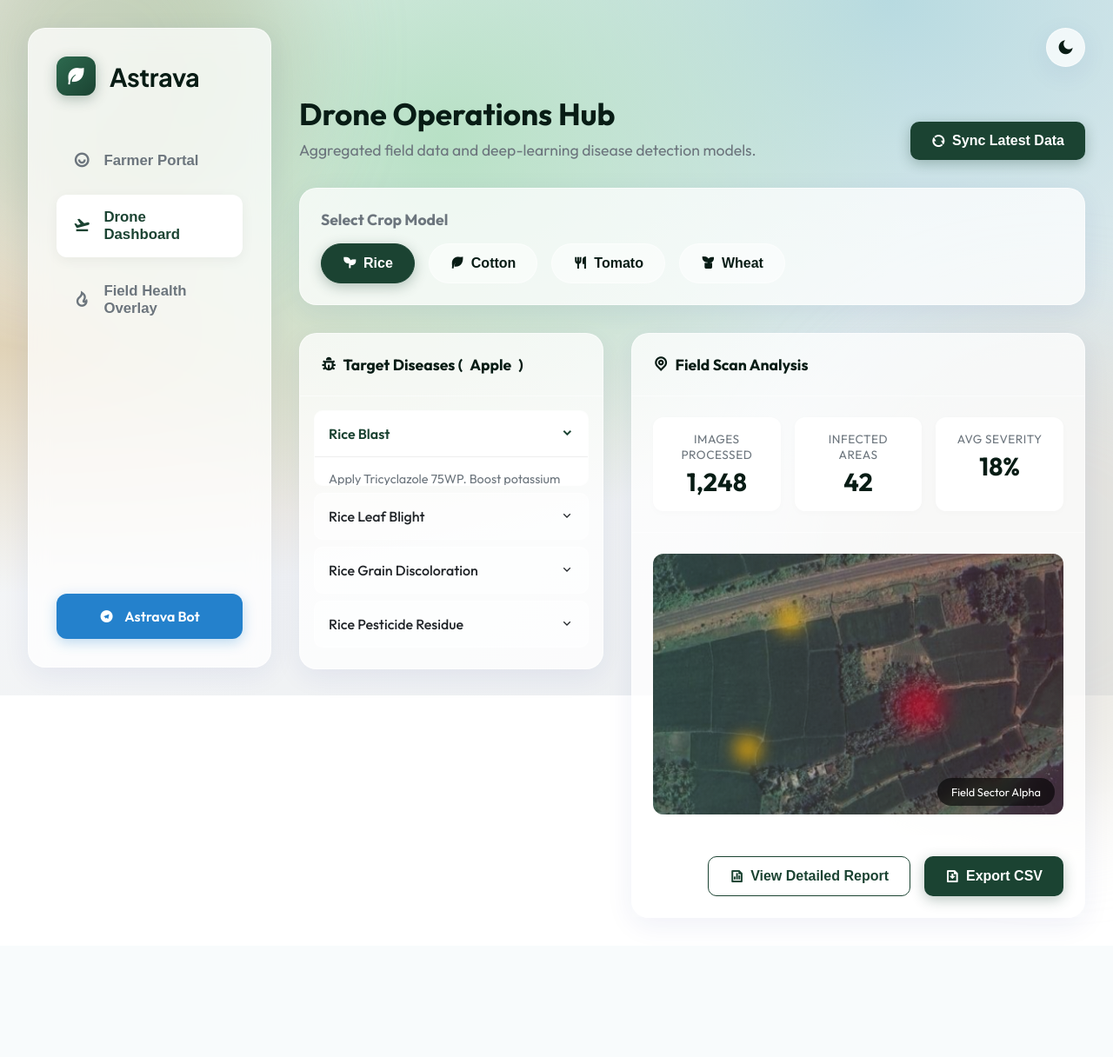
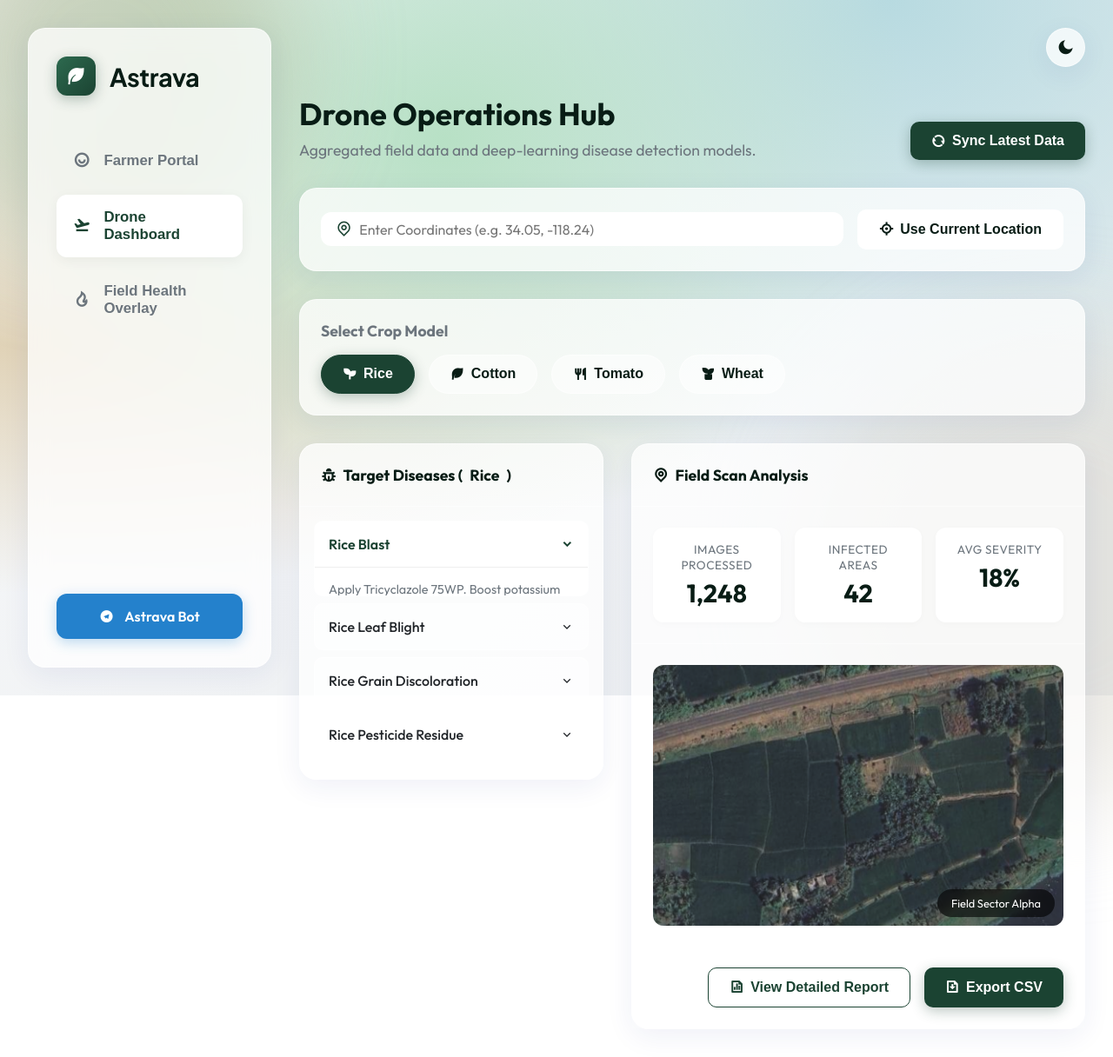
Before and after one commit to Sibi-Chakravarthi/Astrava-Hackathon, a Flask app: page / in a window 1280 px wide, after a click on "Drone Dashboard". Shown: the whole page at 87% size. Before the commit the page ends 1040 px from the top, so only its background shows below. Run offline with Flask 3, Linux system fonts and the light colour scheme.

Commit message:
Added location map

```diff
--- a/static/css/style.css
+++ b/static/css/style.css
@@ -798,6 +798,72 @@ body {
 }
 
 /* ====== Field Health Overlay ====== */
+.location-controls {
+    padding: 1.5rem;
+    margin-bottom: 2rem;
+    display: flex;
+    flex-direction: column;
+    gap: 1rem;
+}
+
+.location-inputs {
+    display: flex;
+    gap: 1rem;
+    align-items: center;
+    flex-wrap: wrap;
+}
+
+.input-group {
+    flex: 1;
+    min-width: 250px;
+    display: flex;
+    align-items: center;
+    background: white;
+    border: 1px solid var(--glass-border);
+    border-radius: 12px;
+    padding: 0.5rem 1rem;
+    transition: var(--transition-fast);
+}
+
+.input-group i {
+    color: var(--primary-color);
+    font-size: 1.2rem;
+    margin-right: 0.5rem;
+}
+
+.input-group input {
+    border: none;
+    outline: none;
+    background: transparent;
+    width: 100%;
+    font-family: inherit;
+    font-size: 1rem;
+    color: var(--text-main);
+}
+
+.input-group:focus-within {
+    border-color: var(--primary-color);
+    box-shadow: 0 0 0 3px rgba(45, 106, 79, 0.1);
+}
+
+[data-theme="dark"] .input-group {
+    background: rgba(45, 45, 45, 0.8);
+    color: var(--text-main);
+}
+
+.location-display {
+    font-size: 0.95rem;
+    padding: 0.8rem 1rem;
+    background: rgba(64, 145, 108, 0.1);
+    border-radius: 8px;
+    border-left: 4px solid var(--success-color);
+}
+
+.location-display .text-success {
+    color: var(--success-color);
+    font-weight: 600;
+}
+
 .heatmap-panel {
     padding: 2rem;
     min-height: 400px;
--- a/static/js/script.js
+++ b/static/js/script.js
@@ -46,6 +46,7 @@ document.addEventListener('DOMContentLoaded', () => {
     initFarmerPortal();
     initDroneDashboard();
     initHeatmapPortal();
+    initLocationControls();
 });
 
 // ==========================================
@@ -462,3 +463,107 @@ function initHeatmapPortal() {
         fileInput.value = '';
     }
 }
+
+// ==========================================
+// 5. Location Controls Logic
+// ==========================================
+function initLocationControls() {
+    const useLocationBtn = document.getElementById('useLocationBtn');
+    const coordsInput = document.getElementById('farmCoordinates');
+    const locationDisplay = document.getElementById('locationDisplay');
+    const coordsText = document.getElementById('coordsText');
+    const dashboardHeatmap = document.getElementById('dashboardHeatmap');
+    const dashboardFieldText = document.getElementById('dashboardFieldText');
+
+    if (!useLocationBtn) return;
+
+    // Helper to request a high-resolution satellite map based on coordinates
+    function updateDashboardHeatmap(locString) {
+        if (!dashboardHeatmap) return;
+
+        // Parse the lat/lon string
+        const parts = locString.split(',');
+        if (parts.length === 2) {
+            const lat = parseFloat(parts[0].trim());
+            const lon = parseFloat(parts[1].trim());
+
+            if (!isNaN(lat) && !isNaN(lon)) {
+                // Calculate an approximate bounding box (roughly 500-1000m wide)
+                const offset = 0.005; // degree offset
+                const minLon = lon - offset;
+                const minLat = lat - offset;
+                const maxLon = lon + offset;
+                const maxLat = lat + offset;
+
+                // ArcGIS REST MapServer Export API
+                // bbox format: minX,minY,maxX,maxY (lon,lat,lon,lat)
+                const bbox = `${minLon},${minLat},${maxLon},${maxLat}`;
+                const mapUrl = `https://services.arcgisonline.com/arcgis/rest/services/World_Imagery/MapServer/export?bbox=${bbox}&bboxSR=4326&size=800,600&imageSR=102100&format=jpg&f=image`;
+
+                dashboardHeatmap.style.backgroundImage = `url('${mapUrl}')`;
+                dashboardHeatmap.style.backgroundSize = 'cover';
+                dashboardHeatmap.style.backgroundPosition = 'center';
+            }
+        }
+
+        if (dashboardFieldText) {
+            dashboardFieldText.innerText = `Scanned: ${locString}`;
+        }
+    }
+
+    useLocationBtn.addEventListener('click', () => {
+        if (!navigator.geolocation) {
+            alert('Geolocation is not supported by your browser.');
+            return;
+        }
+
+        useLocationBtn.innerHTML = '<i class="ri-loader-4-line ri-spin"></i> Locating...';
+        useLocationBtn.disabled = true;
+
+        navigator.geolocation.getCurrentPosition(
+            (position) => {
+                const lat = position.coords.latitude.toFixed(5);
+                const lon = position.coords.longitude.toFixed(5);
+                const coordsString = `${lat}, ${lon}`;
+
+                // Update input and display areas
+                coordsInput.value = coordsString;
+                coordsText.innerText = coordsString;
+                locationDisplay.classList.remove('hidden');
+
+                // Update Background Heatmap
+                updateDashboardHeatmap(coordsString);
+
+                // Reset button
+                useLocationBtn.innerHTML = '<i class="ri-focus-3-line"></i> Use Current Location';
+                useLocationBtn.disabled = false;
+            },
+            (error) => {
+                console.error("Geolocation error:", error);
+                alert('Unable to retrieve your location. Please ensure location services are enabled.');
+                // Reset button
+                useLocationBtn.innerHTML = '<i class="ri-focus-3-line"></i> Use Current Location';
+                useLocationBtn.disabled = false;
+            },
+            { enableHighAccuracy: true, timeout: 10000, maximumAge: 0 }
+        );
+    });
+
+    // Also update display if user manually types coordinates
+    // We'll use a short debounce so we don't rapid-fire image requests
+    let typingTimer;
+    coordsInput.addEventListener('input', (e) => {
+        clearTimeout(typingTimer);
+
+        if (e.target.value.trim().length > 0) {
+            coordsText.innerText = e.target.value;
+            locationDisplay.classList.remove('hidden');
+
+            typingTimer = setTimeout(() => {
+                updateDashboardHeatmap(e.target.value);
+            }, 800);
+        } else {
+            locationDisplay.classList.add('hidden');
+        }
+    });
+}
--- a/templates/index.html
+++ b/templates/index.html
@@ -148,6 +148,23 @@
                     </button>
                 </header>
 
+                <div class="location-controls glass-panel">
+                    <div class="location-inputs">
+                        <div class="input-group">
+                            <i class="ri-map-pin-line"></i>
+                            <input type="text" id="farmCoordinates"
+                                placeholder="Enter Coordinates (e.g. 34.05, -118.24)" />
+                        </div>
+                        <button class="btn btn-secondary" id="useLocationBtn">
+                            <i class="ri-focus-3-line"></i> Use Current Location
+                        </button>
+                    </div>
+                    <div id="locationDisplay" class="location-display hidden">
+                        <span class="text-success"><i class="ri-check-line"></i> Location Verified:</span>
+                        <strong id="coordsText">--</strong>
+                    </div>
+                </div>
+
                 <!-- Crop Selection -->
                 <div class="crop-selector glass-panel">
                     <h3>Select Crop Model</h3>
@@ -171,7 +188,7 @@
                     <!-- Disease Index -->
                     <div class="disease-index glass-panel">
                         <div class="panel-heading">
-                            <h3><i class="ri-bug-line"></i> Target Diseases (<span id="activeCropName">Apple</span>)
+                            <h3><i class="ri-bug-line"></i> Target Diseases (<span id="activeCropName">Rice</span>)
                             </h3>
                         </div>
                         <div class="accordion" id="diseaseAccordion">
@@ -202,12 +219,8 @@
 
                         <div class="heatmap-container">
                             <!-- Interactive Heatmap Mockup -->
-                            <div class="heatmap-mockup">
-                                <div class="heatmap-layer"></div>
-                                <div class="hotspot" style="top: 20%; left: 30%;"></div>
-                                <div class="hotspot critical" style="top: 50%; left: 60%;"></div>
-                                <div class="hotspot" style="top: 70%; left: 20%;"></div>
-                                <div class="overlay-text">Field Sector Alpha</div>
+                            <div class="heatmap-mockup" id="dashboardHeatmap">
+                                <div class="overlay-text" id="dashboardFieldText">Field Sector Alpha</div>
                             </div>
                         </div>
 
@@ -231,6 +244,8 @@
                         <p>Upload bulk drone images to generate disease overlays based on crop class and severity.</p>
                     </div>
                 </header>
+
+
 
                 <div class="heatmap-panel glass-panel">
                     <div class="upload-zone" id="heatmapUploadZone">
```
